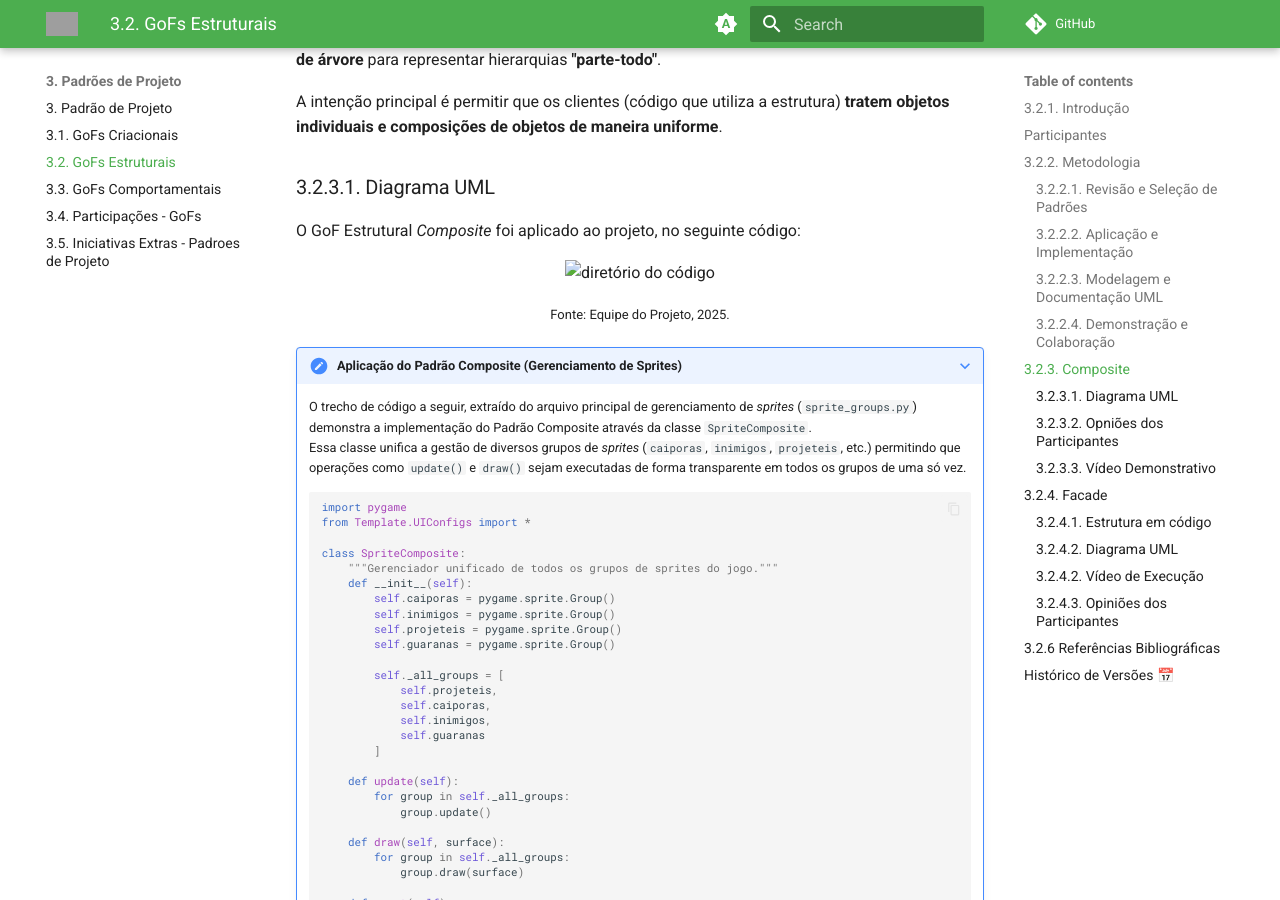
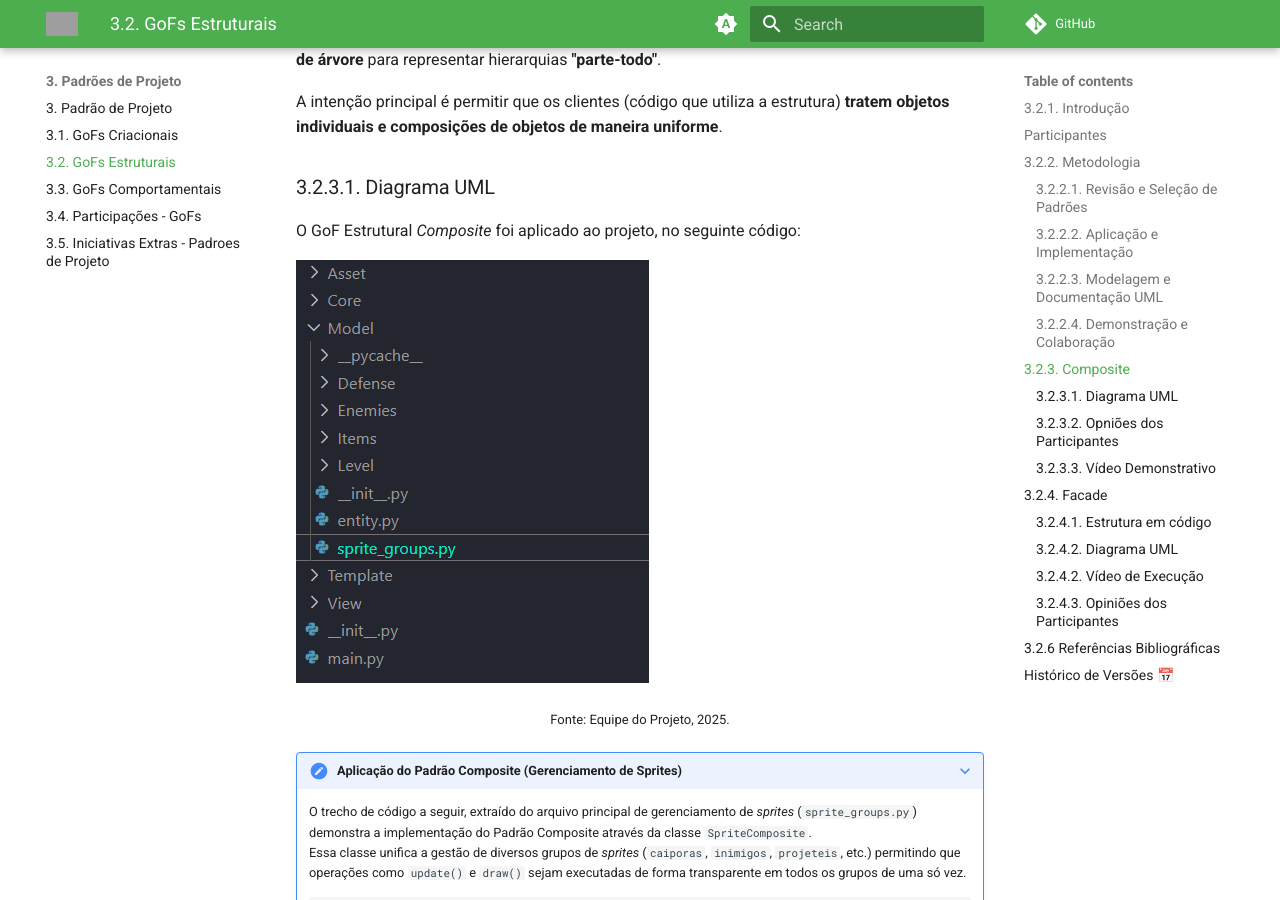
Before and after one commit to UnBArqDsw2025-2-Turma01/2025.2-T01-G1_JogoDigital_Entrega_03, an MkDocs documentation site: the page built from docs/PadroesDeProjeto/3.2.GoFsEstruturais.md, in a window 1280 px wide and 900 px high, scrolled down 2257 px. Built offline with MkDocs 1.6.1 and Material for MkDocs 9.7.7, drawn with Linux system fonts in a browser that asks for light colours; grey boxes are pictures that could not be loaded.

Commit message:
update: voltando alteraçoes

```diff
--- a/docs/PadroesDeProjeto/3.2.GoFsEstruturais.md
+++ b/docs/PadroesDeProjeto/3.2.GoFsEstruturais.md
@@ -107,9 +107,7 @@ A intenção principal é permitir que os clientes (código que utiliza a estrut
 
 O GoF Estrutural *Composite* foi aplicado ao projeto, no seguinte código:
 
-<div align="center">
-  <img src="../assets/GoFsEstruturais/image.png" alt="diretório do código">
-</div>
+![diretório do código](../assets/GoFsEstruturais/image.png)
 
 <font size="2"><p style="text-align: center">Fonte: Equipe do Projeto, 2025.</p></font>
 
@@ -239,9 +237,7 @@ Em vez de o código cliente precisar conhecer e interagir diretamente com as par
 O GoF Estrutural *Facade* foi aplicado ao projeto, no seguinte código:
 <br>
 
-<div style="text-align: center;">
-  <img src="../assets/GoFsEstruturais/facade-code.png" alt="diretório do código">
-</div>
+![!diretório do código](../assets/GoFsEstruturais/facade-code.png)
 
 
 ???+ note "Aplicação do Padrão Facade (Gerenciamento de Input e Renderização)"
```
